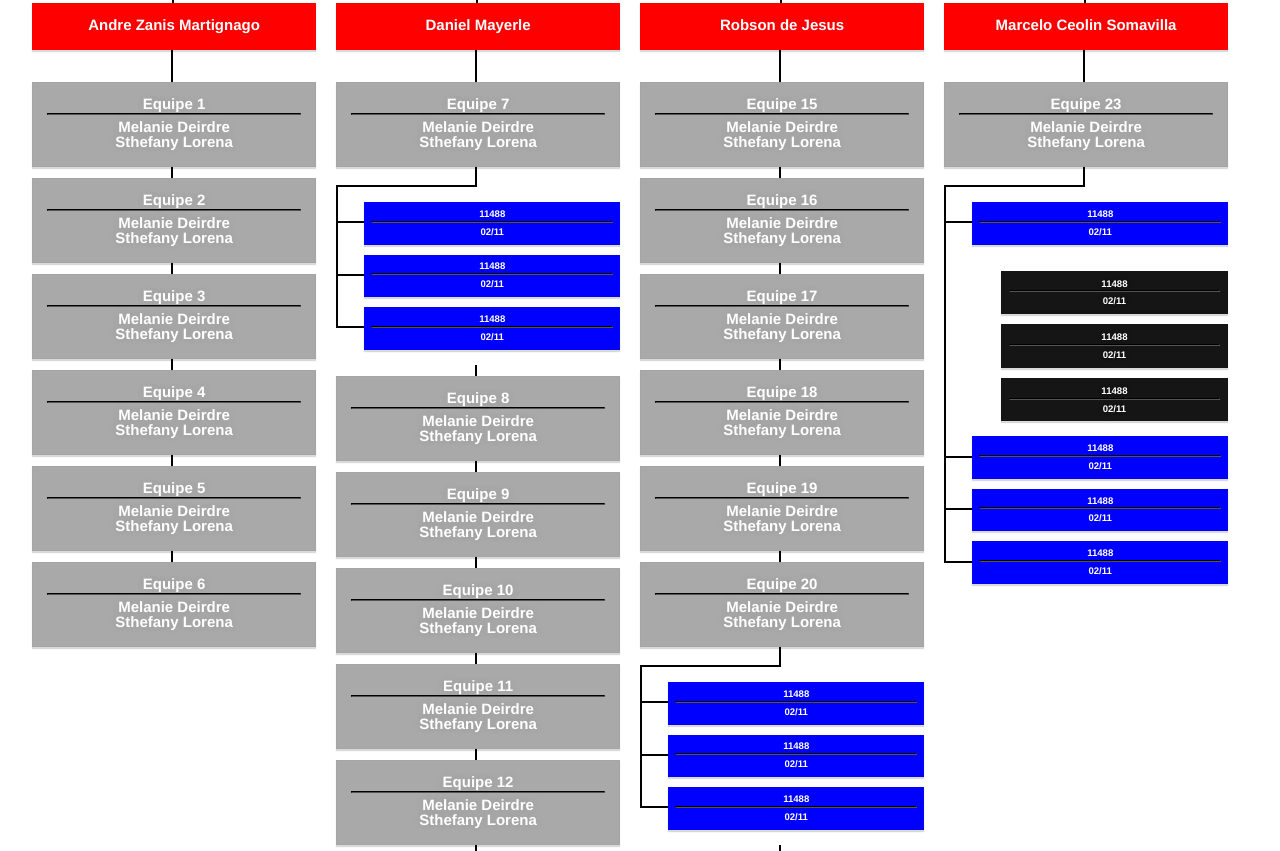
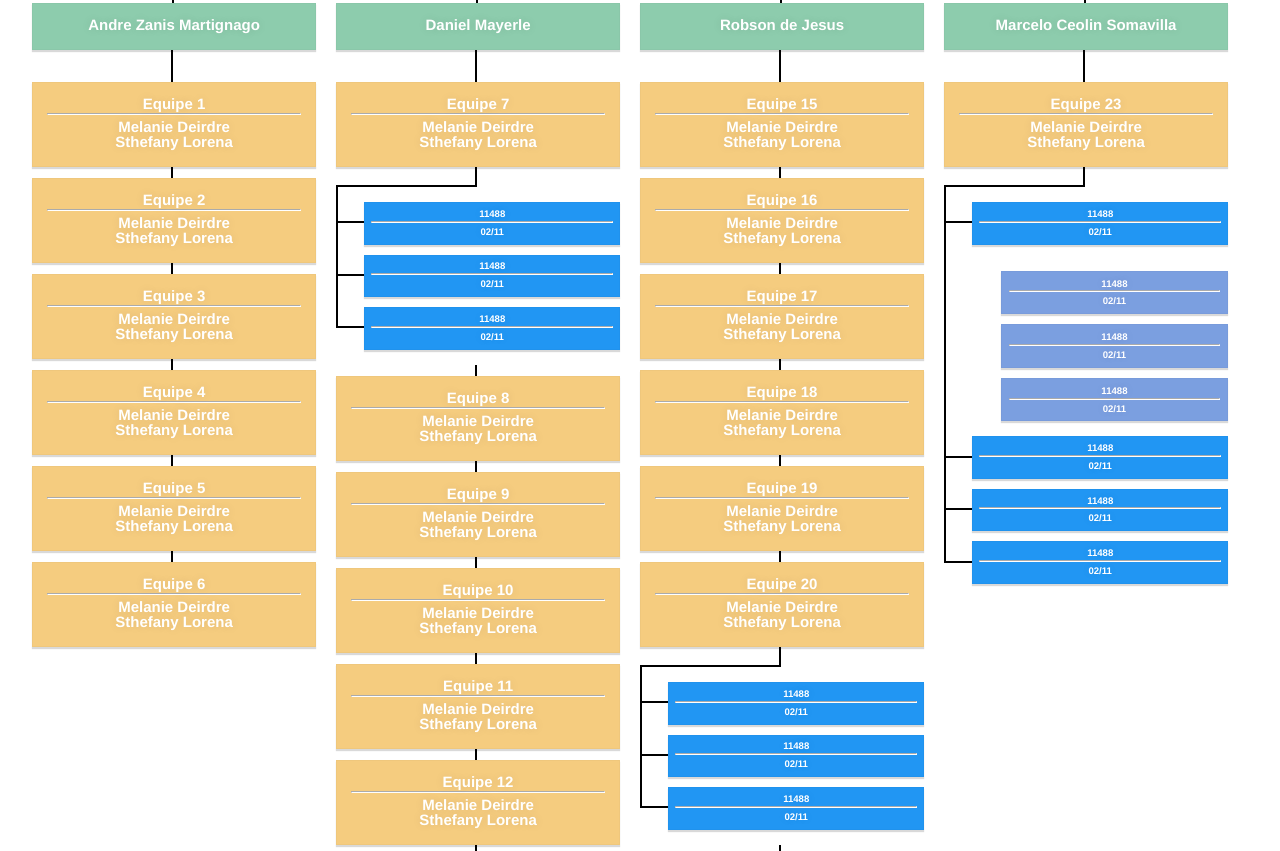
Before and after one commit to robsondejesus1996/Organograma-UNIDAVI, a plain HTML site: page Organograma/index.html in a window 1280 px wide. Shown: the part 125-976 px from the top of the page. Drawn offline with Linux system fonts and the light colour scheme.

Commit message:
Mudança de cores

```diff
--- a/Organograma/css/estilo.css
+++ b/Organograma/css/estilo.css
@@ -93,7 +93,7 @@ body {
     font-weight: bold;
     color: white;
     /*cor do pai principal*/
-    background: #FF0000;
+    background: #8dccad;
     text-shadow: 0 0 10px rgba(0,0,0,.1);
     border: 1px solid  rgba(0,0,0,.025);
     box-shadow: 0px 2px 1px rgba(0,0,0,0.15);
@@ -101,7 +101,7 @@ body {
 }
 /*Evento de passar o mouse por cima cor de filhos*/
 .primaryNav li a:hover {
-    background-color: #000000;
+    background-color: #80FF00;
 }
 .primaryNav a:link:after,
 .primaryNav a:visited:after,
@@ -128,12 +128,12 @@ body {
 
 /*Sub filhos equipe cor*/
 .primaryNav ul ul li a {
-    background-color: darkgray;
+    background-color: #f5cc7f;
 }
 
 /*Evento de passar o mouse por cima cor sub filhos */
 .primaryNav ul ul li a:hover {
-    background-color: #151515;
+    background-color: #FCDE01;
 }
 .primaryNav ul ul li:first-child {
     padding-top: 2em;
@@ -153,7 +153,7 @@ body {
 
 /*cor dos numero do protocolo e data*/
 .primaryNav ul ul ul li a {
-    background-color: #0000FF;
+    background-color: #2196f3;
     font-size: .60em;
     padding: .60em;
     width: 90%;
@@ -163,7 +163,7 @@ body {
 
 /*evento do passar o mouse por cima dos numero do protocolo e data e mudar a cor*/
 .primaryNav ul ul ul li a:hover {
-    background-color: #151515;
+    background-color: #1A2DD9;
 }
 .primaryNav ul ul ul li:first-child {
     padding-top: 1em;
@@ -181,12 +181,12 @@ body {
     padding-bottom: .3125em;
 }
 .primaryNav ul ul ul ul li a {
-    background-color: #151515;
+    background-color: #7b9fe0;
     padding: .75em ;
     width: 80%;
 }
 .primaryNav ul ul ul ul li a:hover {
-    background-color: #FF0000;
+    background-color: #1A2DD9;
 }
 .primaryNav ul ul ul ul li a:link:after,
 .primaryNav ul ul ul ul li a:visited:after {
--- a/Organograma/index.html
+++ b/Organograma/index.html
@@ -12,70 +12,70 @@
             <li id="home"><a href="">Painel de Protocolos</a></li>
             <li><a href="">Andre Zanis Martignago</a>
                 <ul>
-                    <li><a href="">Equipe 1<hr style="border-color: black;margin-top: 2px;margin-bottom: 4px;!important;">Melanie Deirdre<br>Sthefany Lorena</a></li>
-                    <li><a href="">Equipe 2<hr style="border-color: black;margin-top: 2px;margin-bottom: 4px;!important;">Melanie Deirdre<br>Sthefany Lorena</a></li>
-                    <li><a href="">Equipe 3<hr style="border-color: black;margin-top: 2px;margin-bottom: 4px;!important;">Melanie Deirdre<br>Sthefany Lorena</a></li>
-                    <li><a href="">Equipe 4<hr style="border-color: black;margin-top: 2px;margin-bottom: 4px;!important;">Melanie Deirdre<br>Sthefany Lorena</a></li>
-                    <li><a href="">Equipe 5<hr style="border-color: black;margin-top: 2px;margin-bottom: 4px;!important;">Melanie Deirdre<br>Sthefany Lorena</a></li>
-                    <li><a href="">Equipe 6<hr style="border-color: black;margin-top: 2px;margin-bottom: 4px;!important;">Melanie Deirdre<br>Sthefany Lorena</a></li>
+                    <li><a href="">Equipe 1<hr style="border-color: white;margin-top: 2px;margin-bottom: 4px;!important;">Melanie Deirdre<br>Sthefany Lorena</a></li>
+                    <li><a href="">Equipe 2<hr style="border-color: white;margin-top: 2px;margin-bottom: 4px;!important;">Melanie Deirdre<br>Sthefany Lorena</a></li>
+                    <li><a href="">Equipe 3<hr style="border-color: white;margin-top: 2px;margin-bottom: 4px;!important;">Melanie Deirdre<br>Sthefany Lorena</a></li>
+                    <li><a href="">Equipe 4<hr style="border-color: white;margin-top: 2px;margin-bottom: 4px;!important;">Melanie Deirdre<br>Sthefany Lorena</a></li>
+                    <li><a href="">Equipe 5<hr style="border-color: white;margin-top: 2px;margin-bottom: 4px;!important;">Melanie Deirdre<br>Sthefany Lorena</a></li>
+                    <li><a href="">Equipe 6<hr style="border-color: white;margin-top: 2px;margin-bottom: 4px;!important;">Melanie Deirdre<br>Sthefany Lorena</a></li>
                 </ul>
             </li>
             <li><a href="">Daniel Mayerle</a>
                 <ul>
-                    <li><a href="">Equipe 7<hr style="border-color: black;margin-top: 2px;margin-bottom: 4px;!important;">Melanie Deirdre<br>Sthefany Lorena</a></li>
+                    <li><a href="">Equipe 7<hr style="border-color: white;margin-top: 2px;margin-bottom: 4px;!important;">Melanie Deirdre<br>Sthefany Lorena</a></li>
                     <ul>
-                        <li><a href="">11488 <hr style="border-color: black;margin-top: 2px;margin-bottom: 4px;!important;">02/11</a></li>
-                        <li><a href="">11488 <hr style="border-color: black;margin-top: 2px;margin-bottom: 4px;!important;">02/11</a></li>
-                        <li><a href="">11488 <hr style="border-color: black;margin-top: 2px;margin-bottom: 4px;!important;">02/11</a></li>
+                        <li><a href="">11488 <hr style="border-color: white;margin-top: 2px;margin-bottom: 4px;!important;">02/11</a></li>
+                        <li><a href="">11488 <hr style="border-color: white;margin-top: 2px;margin-bottom: 4px;!important;">02/11</a></li>
+                        <li><a href="">11488 <hr style="border-color: white;margin-top: 2px;margin-bottom: 4px;!important;">02/11</a></li>
                     </ul>
-                    <li><a href="">Equipe 8<hr style="border-color: black;margin-top: 2px;margin-bottom: 4px;!important;">Melanie Deirdre<br>Sthefany Lorena</a></li>
-                    <li><a href="">Equipe 9<hr style="border-color: black;margin-top: 2px;margin-bottom: 4px;!important;">Melanie Deirdre<br>Sthefany Lorena</a></li>
-                    <li><a href="">Equipe 10<hr style="border-color: black;margin-top: 2px;margin-bottom: 4px;!important;">Melanie Deirdre<br>Sthefany Lorena</a></li>
-                    <li><a href="">Equipe 11<hr style="border-color: black;margin-top: 2px;margin-bottom: 4px;!important;">Melanie Deirdre<br>Sthefany Lorena</a></li>
-                    <li><a href="">Equipe 12<hr style="border-color: black;margin-top: 2px;margin-bottom: 4px;!important;">Melanie Deirdre<br>Sthefany Lorena</a></li>
+                    <li><a href="">Equipe 8<hr style="border-color: white;margin-top: 2px;margin-bottom: 4px;!important;">Melanie Deirdre<br>Sthefany Lorena</a></li>
+                    <li><a href="">Equipe 9<hr style="border-color: white;margin-top: 2px;margin-bottom: 4px;!important;">Melanie Deirdre<br>Sthefany Lorena</a></li>
+                    <li><a href="">Equipe 10<hr style="border-color: white;margin-top: 2px;margin-bottom: 4px;!important;">Melanie Deirdre<br>Sthefany Lorena</a></li>
+                    <li><a href="">Equipe 11<hr style="border-color: white;margin-top: 2px;margin-bottom: 4px;!important;">Melanie Deirdre<br>Sthefany Lorena</a></li>
+                    <li><a href="">Equipe 12<hr style="border-color: white;margin-top: 2px;margin-bottom: 4px;!important;">Melanie Deirdre<br>Sthefany Lorena</a></li>
                     <ul>
-                        <li><a href="">11488 <hr style="border-color: black;margin-top: 2px;margin-bottom: 4px;!important;">02/11</a></li>
-                        <li><a href="">11488 <hr style="border-color: black;margin-top: 2px;margin-bottom: 4px;!important;">02/11</a></li>
-                        <li><a href="">11488 <hr style="border-color: black;margin-top: 2px;margin-bottom: 4px;!important;">02/11</a></li>
+                        <li><a href="">11488 <hr style="border-color: white;margin-top: 2px;margin-bottom: 4px;!important;">02/11</a></li>
+                        <li><a href="">11488 <hr style="border-color: white;margin-top: 2px;margin-bottom: 4px;!important;">02/11</a></li>
+                        <li><a href="">11488 <hr style="border-color: white;margin-top: 2px;margin-bottom: 4px;!important;">02/11</a></li>
                     </ul>
                     </li>
-                    <li><a href="">Equipe 13<hr style="border-color: black;margin-top: 2px;margin-bottom: 4px;!important;">Melanie Deirdre<br>Sthefany Lorena</a></li>
-                    <li><a href="">Equipe 14<hr style="border-color: black;margin-top: 2px;margin-bottom: 4px;!important;">Melanie Deirdre<br>Sthefany Lorena</a></li>
+                    <li><a href="">Equipe 13<hr style="border-color: white;margin-top: 2px;margin-bottom: 4px;!important;">Melanie Deirdre<br>Sthefany Lorena</a></li>
+                    <li><a href="">Equipe 14<hr style="border-color: white;margin-top: 2px;margin-bottom: 4px;!important;">Melanie Deirdre<br>Sthefany Lorena</a></li>
                 </ul>
             </li>
             <li><a href="">Robson de Jesus</a>
                 <ul>
-                    <li><a href="">Equipe 15<hr style="border-color: black;margin-top: 2px;margin-bottom: 4px;!important;">Melanie Deirdre<br>Sthefany Lorena</a></li>
-                    <li><a href="">Equipe 16<hr style="border-color: black;margin-top: 2px;margin-bottom: 4px;!important;">Melanie Deirdre<br>Sthefany Lorena</a></li>
-                    <li><a href="">Equipe 17<hr style="border-color: black;margin-top: 2px;margin-bottom: 4px;!important;">Melanie Deirdre<br>Sthefany Lorena</a></li>
-                    <li><a href="">Equipe 18<hr style="border-color: black;margin-top: 2px;margin-bottom: 4px;!important;">Melanie Deirdre<br>Sthefany Lorena</a></li>
-                    <li><a href="">Equipe 19<hr style="border-color: black;margin-top: 2px;margin-bottom: 4px;!important;">Melanie Deirdre<br>Sthefany Lorena</a></li>
-                    <li><a href="">Equipe 20<hr style="border-color: black;margin-top: 2px;margin-bottom: 4px;!important;">Melanie Deirdre<br>Sthefany Lorena</a></li>
+                    <li><a href="">Equipe 15<hr style="border-color: white;margin-top: 2px;margin-bottom: 4px;!important;">Melanie Deirdre<br>Sthefany Lorena</a></li>
+                    <li><a href="">Equipe 16<hr style="border-color: white;margin-top: 2px;margin-bottom: 4px;!important;">Melanie Deirdre<br>Sthefany Lorena</a></li>
+                    <li><a href="">Equipe 17<hr style="border-color: white;margin-top: 2px;margin-bottom: 4px;!important;">Melanie Deirdre<br>Sthefany Lorena</a></li>
+                    <li><a href="">Equipe 18<hr style="border-color: white;margin-top: 2px;margin-bottom: 4px;!important;">Melanie Deirdre<br>Sthefany Lorena</a></li>
+                    <li><a href="">Equipe 19<hr style="border-color: white;margin-top: 2px;margin-bottom: 4px;!important;">Melanie Deirdre<br>Sthefany Lorena</a></li>
+                    <li><a href="">Equipe 20<hr style="border-color: white;margin-top: 2px;margin-bottom: 4px;!important;">Melanie Deirdre<br>Sthefany Lorena</a></li>
                     <ul>
-                        <li><a href="">11488 <hr style="border-color: black;margin-top: 2px;margin-bottom: 4px;!important;">02/11</a></li>
-                        <li><a href="">11488 <hr style="border-color: black;margin-top: 2px;margin-bottom: 4px;!important;">02/11</a></li>
-                        <li><a href="">11488 <hr style="border-color: black;margin-top: 2px;margin-bottom: 4px;!important;">02/11</a></li>
+                        <li><a href="">11488 <hr style="border-color: white;margin-top: 2px;margin-bottom: 4px;!important;">02/11</a></li>
+                        <li><a href="">11488 <hr style="border-color: white;margin-top: 2px;margin-bottom: 4px;!important;">02/11</a></li>
+                        <li><a href="">11488 <hr style="border-color: white;margin-top: 2px;margin-bottom: 4px;!important;">02/11</a></li>
                     </ul>
-                    <li><a href="">Equipe 21<hr style="border-color: black;margin-top: 2px;margin-bottom: 4px;!important;">Melanie Deirdre<br>Sthefany Lorena</a></li>
-                    <li><a href="">Equipe 22<hr style="border-color: black;margin-top: 2px;margin-bottom: 4px;!important;">Melanie Deirdre<br>Sthefany Lorena</a></li>
+                    <li><a href="">Equipe 21<hr style="border-color: white;margin-top: 2px;margin-bottom: 4px;!important;">Melanie Deirdre<br>Sthefany Lorena</a></li>
+                    <li><a href="">Equipe 22<hr style="border-color: white;margin-top: 2px;margin-bottom: 4px;!important;">Melanie Deirdre<br>Sthefany Lorena</a></li>
                 </ul>
             </li>
             <li><a href="">Marcelo Ceolin Somavilla</a>
                 <ul>
-                    <li><a href="">Equipe 23<hr style="border-color: black;margin-top: 2px;margin-bottom: 4px;!important;">Melanie Deirdre<br>Sthefany Lorena</a></li>
+                    <li><a href="">Equipe 23<hr style="border-color: white;margin-top: 2px;margin-bottom: 4px;!important;">Melanie Deirdre<br>Sthefany Lorena</a></li>
 
+                    <ul>
+                        <li><a href="">11488 <hr style="border-color: white;margin-top: 2px;margin-bottom: 4px;!important;">02/11</a></li>
                         <ul>
-                            <li><a href="">11488 <hr style="border-color: black;margin-top: 2px;margin-bottom: 4px;!important;">02/11</a></li>
-                                <ul>
-                                    <li><a href="">11488 <hr style="border-color: black;margin-top: 2px;margin-bottom: 4px;!important;">02/11</a></li>
-                                    <li><a href="">11488 <hr style="border-color: black;margin-top: 2px;margin-bottom: 4px;!important;">02/11</a></li>
-                                    <li><a href="">11488 <hr style="border-color: black;margin-top: 2px;margin-bottom: 4px;!important;">02/11</a></li>
-                                </ul>
-                            </li>
-                            <li><a href="">11488 <hr style="border-color: black;margin-top: 2px;margin-bottom: 4px;!important;">02/11</a></li>
-                            <li><a href="">11488 <hr style="border-color: black;margin-top: 2px;margin-bottom: 4px;!important;">02/11</a></li>
-                            <li><a href="">11488 <hr style="border-color: black;margin-top: 2px;margin-bottom: 4px;!important;">02/11</a></li>
+                            <li><a href="">11488 <hr style="border-color: white;margin-top: 2px;margin-bottom: 4px;!important;">02/11</a></li>
+                            <li><a href="">11488 <hr style="border-color: white;margin-top: 2px;margin-bottom: 4px;!important;">02/11</a></li>
+                            <li><a href="">11488 <hr style="border-color: white;margin-top: 2px;margin-bottom: 4px;!important;">02/11</a></li>
                         </ul>
+                        </li>
+                        <li><a href="">11488 <hr style="border-color: white;margin-top: 2px;margin-bottom: 4px;!important;">02/11</a></li>
+                        <li><a href="">11488 <hr style="border-color: white;margin-top: 2px;margin-bottom: 4px;!important;">02/11</a></li>
+                        <li><a href="">11488 <hr style="border-color: white;margin-top: 2px;margin-bottom: 4px;!important;">02/11</a></li>
+                    </ul>
                     </li>
                 </ul>
             </li>
```
